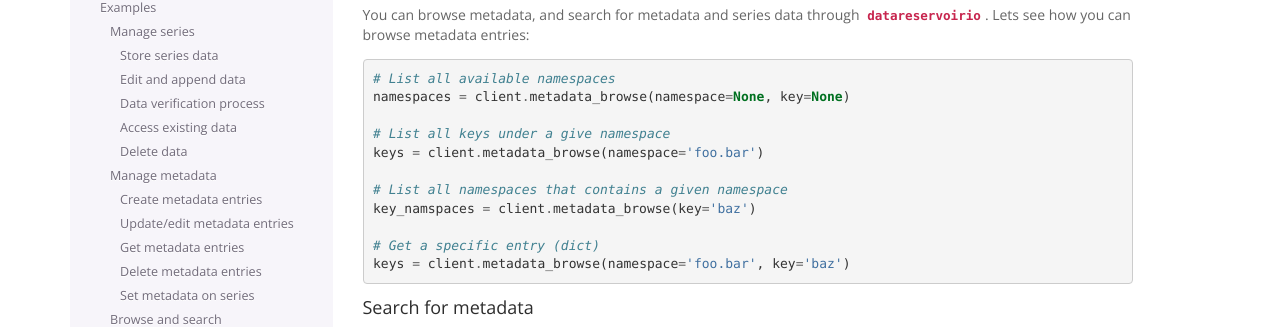
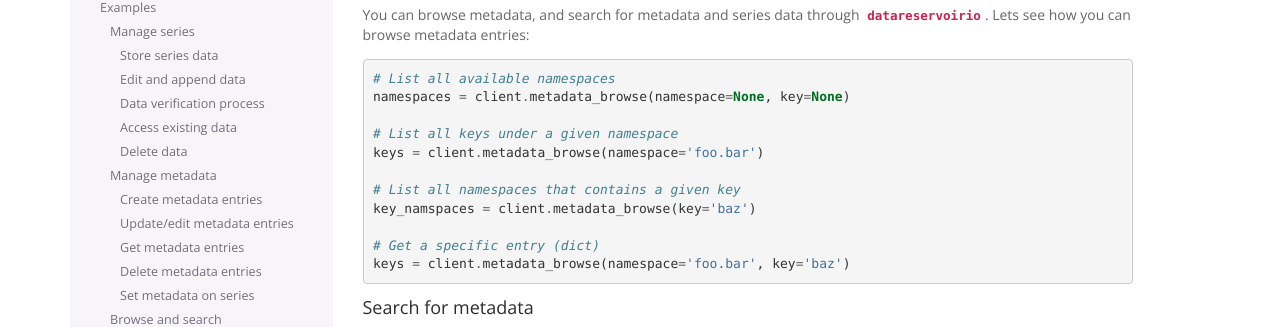
Before and after one commit to 4Subsea/drio-python, a Sphinx documentation site: the page built from docs/basic_usage.rst, in a window 1280 px wide and 900 px high, scrolled down 3427 px. Shown: the part 134-461 px from the top of the window. Built offline with Sphinx 7.4.7, drawn with Linux system fonts in a browser that asks for light colours.

Commit message:
Fixed typos

```diff
--- a/docs/basic_usage.rst
+++ b/docs/basic_usage.rst
@@ -221,10 +221,10 @@ You can browse metadata, and search for metadata and series data through
     # List all available namespaces
     namespaces = client.metadata_browse(namespace=None, key=None)
 
-    # List all keys under a give namespace
+    # List all keys under a given namespace
     keys = client.metadata_browse(namespace='foo.bar')
 
-    # List all namespaces that contains a given namespace
+    # List all namespaces that contains a given key
     key_namspaces = client.metadata_browse(key='baz')
 
     # Get a specific entry (dict)
```
